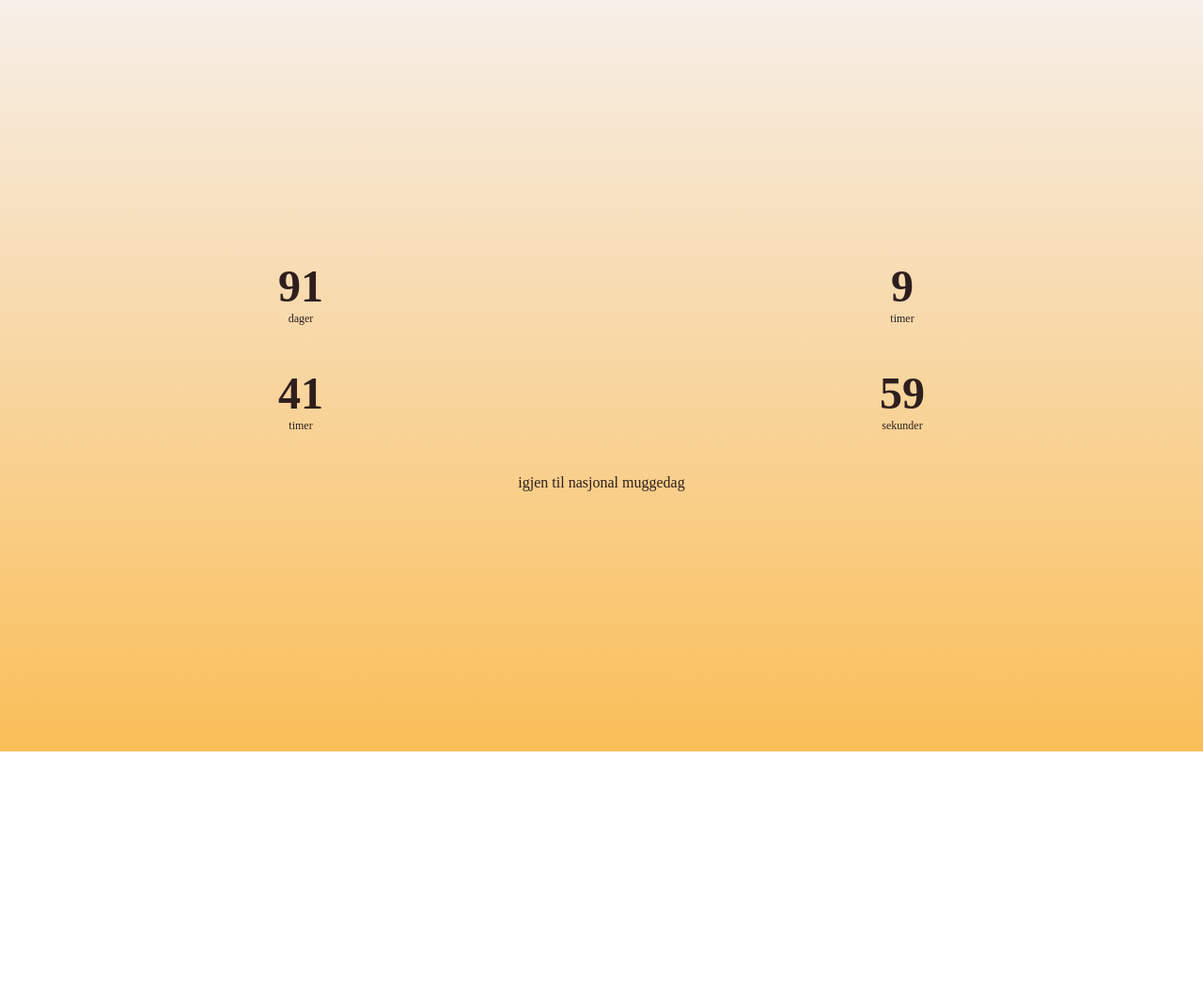
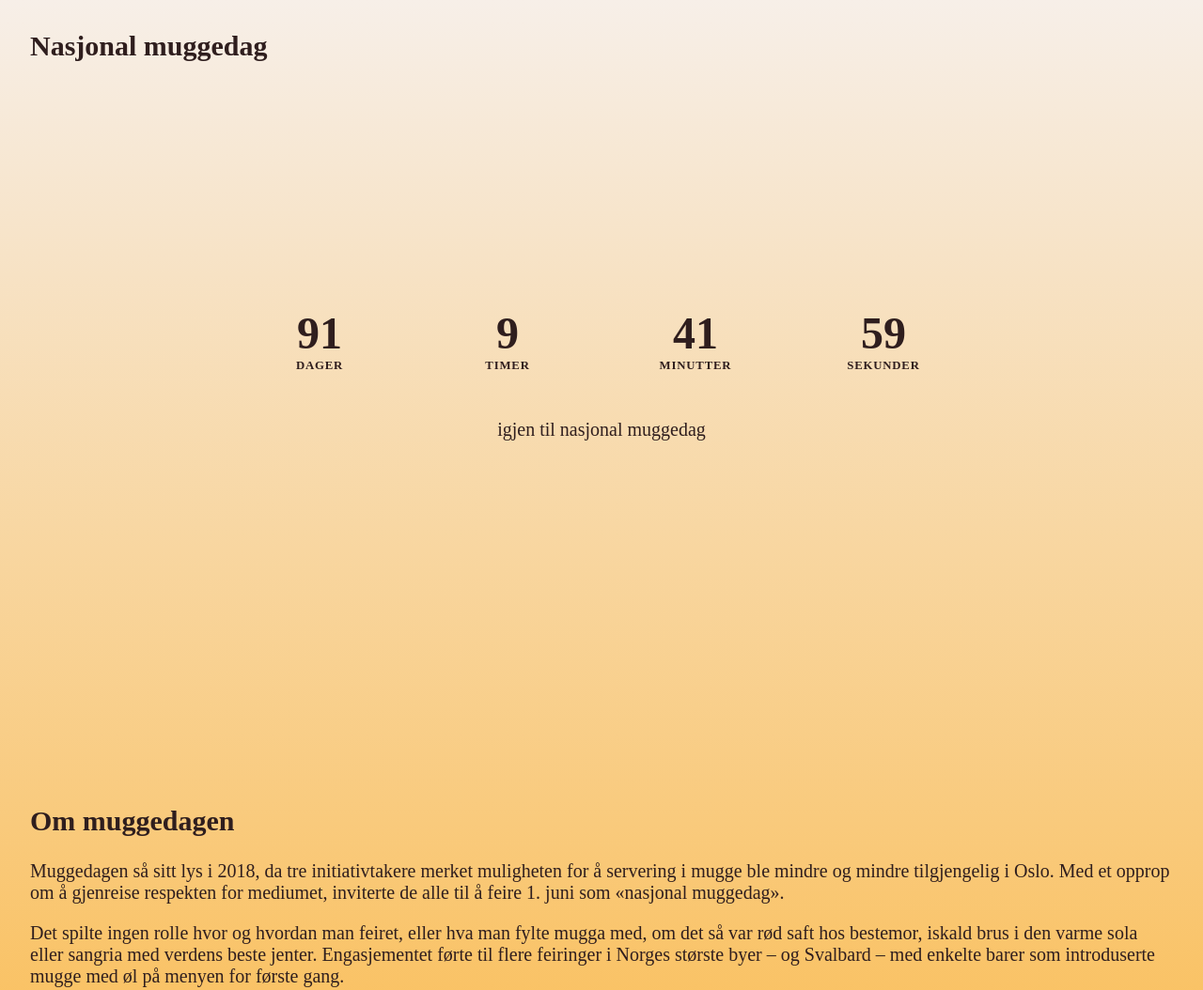
Before and after one commit to trybern/mugge.no, a plain HTML site: page index.html in a window 1280 px wide. Shown: the top 1054 px of the page at 94% size. Before the commit the page ends 800 px from the top, so only its background shows below. Drawn offline with Linux system fonts and the light colour scheme; a web font is replaced by a local one.

Commit message:
Oppdatering og småfiks

```diff
--- a/index.html
+++ b/index.html
@@ -12,10 +12,38 @@
   <title>Muggedagen</title>
 </head>
 <body>
-  <section id="nedtelling">
-  </section>
+  <nav>
+    <h1>Nasjonal muggedag</h1>
+  </nav>
+
+  <section class="screen-sized-section center-items">
+    <div id="nedtelling">
+      <div class="enheter">
+        <div class="enhet">
+          <p id="days" class="tall">364</p>
+          <p class="tid">dager</p>
+        </div>
+        <div class="enhet">
+          <p id="hours" class="tall">23</p>
+          <p class="tid">timer</p>
+        </div>
+        <div class="enhet">
+          <p id="minutes" class="tall">59</p>
+          <p class="tid">minutter</p>
+        </div>
+        <div class="enhet">
+          <p id="seconds" class="tall">59</p>
+          <p class="tid">sekunder</p>
+        </div>
+      </div>
+      <p class="undertekst">igjen til nasjonal muggedag</p>
+    </div>
+    </section>
   <section id="om-muggedagen">
-
+    <h2>Om muggedagen</h2>
+    <p>Muggedagen så sitt lys i 2018, da tre initiativtakere merket muligheten for å servering i mugge ble mindre og mindre tilgjengelig i Oslo. Med et opprop om å gjenreise respekten for mediumet, inviterte de alle til å feire 1. juni som «nasjonal muggedag».</p>
+    <p>Det spilte ingen rolle hvor og hvordan man feiret, eller hva man fylte mugga med, om det så var rød saft hos bestemor, iskald brus i den varme sola eller sangria med verdens beste jenter. Engasjementet førte til flere feiringer i Norges største byer – og Svalbard – med enkelte barer som introduserte mugge med øl på menyen for første gang.</p>
+    <p>Året etter fulgte også feiringer i blant annet København, Uppsala og Lund. Dette utvider det hele til en internasjonal markering. Sammen feirer vi på tvers av landegrenser 1. juni som «Internasjonal muggedag».</p>
   </section>
 
 
--- a/script.js
+++ b/script.js
@@ -1,6 +1,9 @@
 document.addEventListener('DOMContentLoaded', function () {
     // Sett muggedagen til 1. juni
     const targetDate = new Date('June 1, 2024 00:00:00').getTime();
+    /* const targetDate = new Date('February 29, 2024 00:00:00').getTime(); */
+
+    console.log("Jeg er i gang")
 
     // Tell ned
     const nedtellingInterval = setInterval(function () {
@@ -10,7 +13,7 @@ document.addEventListener('DOMContentLoaded', function () {
       // Sjekk om det er den internasjonale nasjonale muggedagen
       if (timeDifference <= 0) {
         clearInterval(nedtellingInterval);
-        document.getElementById('nedtelling').innerHTML = `Gratulerer med muggedagen!`;
+        document.getElementById("nedtelling").innerHTML = `<h2 class="feiring">Gratulerer med muggedagen!</h2>`;
       } else {
         // Tell dager, timer, minutter og sekunder
         const days = Math.floor(timeDifference / (1000 * 60 * 60 * 24));
@@ -18,29 +21,11 @@ document.addEventListener('DOMContentLoaded', function () {
         const minutes = Math.floor((timeDifference % (1000 * 60 * 60)) / (1000 * 60));
         const seconds = Math.floor((timeDifference % (1000 * 60)) / 1000);
 
-        // Vis nedtelling
-/*         document.getElementById('nedtelling-tekst').innerHTML = `${days} dager, ${hours} timer, ${minutes} minutter og ${seconds} sekunder igjen til muggedagen`;
- */
-        document.getElementById('nedtelling').innerHTML = `
-        <div class="enheter">
-          <div class="enhet">
-            <p class="tall">${days}</p>
-            <p class="tid">dager</p>
-          </div>
-          <div class="enhet">
-            <p class="tall">${hours}</p>
-            <p class="tid">timer</p>
-          </div>
-          <div class="enhet">
-            <p class="tall">${minutes}</p>
-            <p class="tid">timer</p>
-          </div>
-          <div class="enhet">
-            <p class="tall">${seconds}</p>
-            <p class="tid">sekunder</p>
-          </div>
-        </div>
-        <p class="undertekst">igjen til nasjonal muggedag</p>`
+        // Angi tid
+        document.getElementById("days").innerText = days
+        document.getElementById("hours").innerText = hours
+        document.getElementById("minutes").innerText = minutes
+        document.getElementById("seconds").innerText = seconds
       }
-    }, 1000);
+    }, 0);
   });
--- a/style.css
+++ b/style.css
@@ -1,17 +1,34 @@
 body {
-  display: flex;
   justify-content: center;
   align-items: center;
 
-  height: 100dvh;
-  max-width: 100dvw;
-  margin: 0;
-
   color: #2f1e1e;
+  font-size: 20px;
   font-family: "Piazzolla", serif;
   font-optical-sizing: auto;
 
   background-image: linear-gradient(#f7efe8, #f7e2c4, #f8d6a0, #f9ca7c, #fabe58);
+  margin: 0;
+}
+
+nav {
+  position: fixed;
+  padding: 2rem;
+}
+
+nav h1 {
+  margin: 0;
+}
+
+.screen-sized-section {
+  min-width: 100dvw;
+  min-height: 100dvh;
+}
+
+.center-items {
+  justify-content: center;
+  align-items: center;
+  display: flex;
 }
 
 #nedtelling {
@@ -26,19 +43,24 @@ body {
 .enheter{
   display: grid;
   grid-template-columns: 1fr 1fr;
-  flex-wrap: wrap;
+  max-width: 50rem;
   margin: auto;
+}
 
-}
+@media (min-width: 560px) {
+  .enheter {
+  grid-template-columns: 1fr 1fr 1fr 1fr;
+}}
+
 
 .enhet {
   display: flex;
   flex-direction: column;
   padding: 1rem;
-  text-align: center;
-  min-width: 5rem;
-  max-width: 6rem;
-  margin: auto;
+  /* text-align: center;
+  min-width: 3rem;
+  max-width: 4rem;
+  margin: auto; */
 }
 
 .tall {
@@ -49,6 +71,14 @@ body {
 }
 
 .tid {
-  font-size: 0.75rem;
+  font-size: 0.8rem;
   margin-top: 0;
+  text-transform: uppercase;
+  font-weight: 600;
+  letter-spacing: 0.05rem;
 }
+
+
+#om-muggedagen {
+  padding: 2rem;
+}
```
